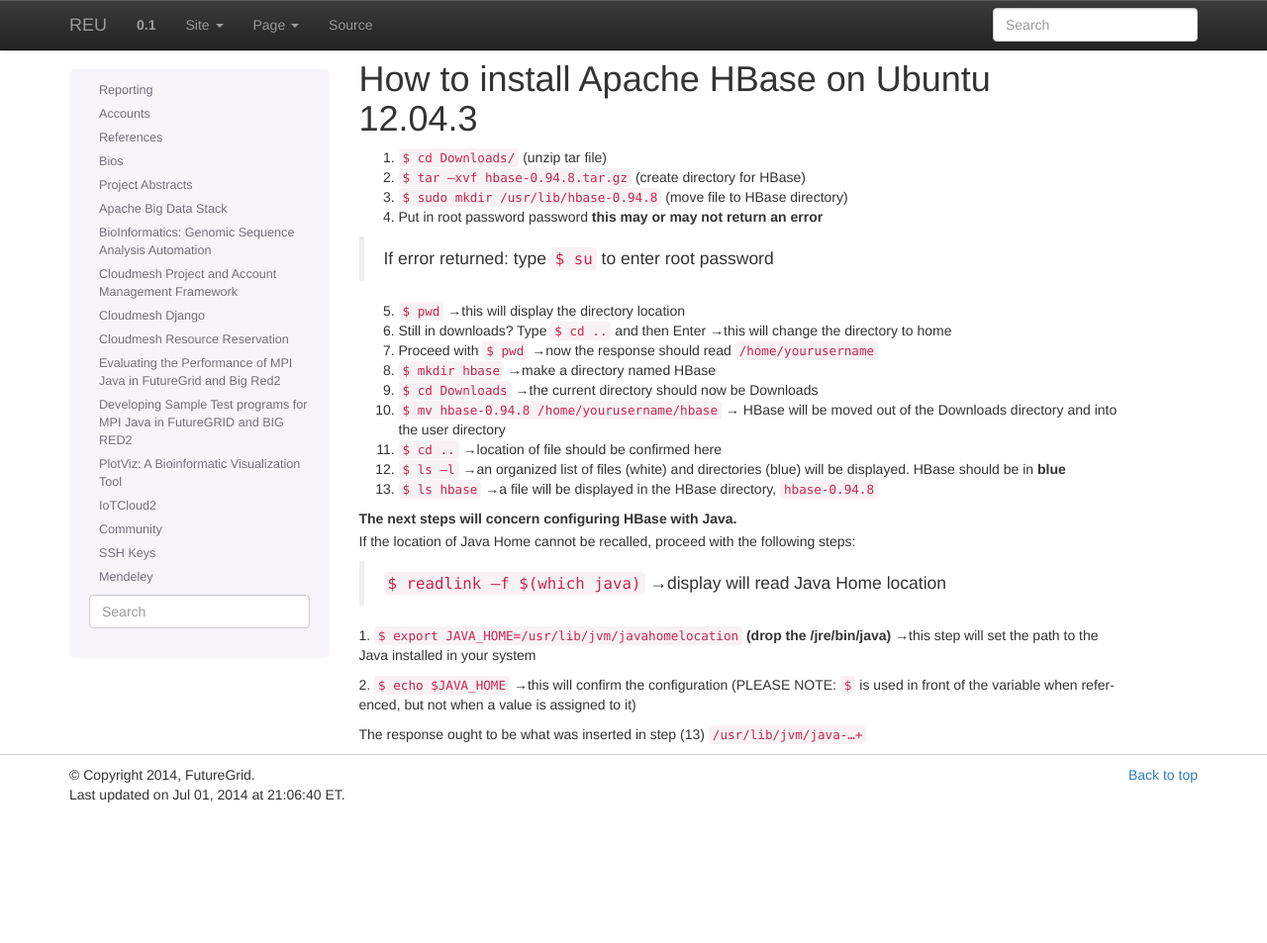
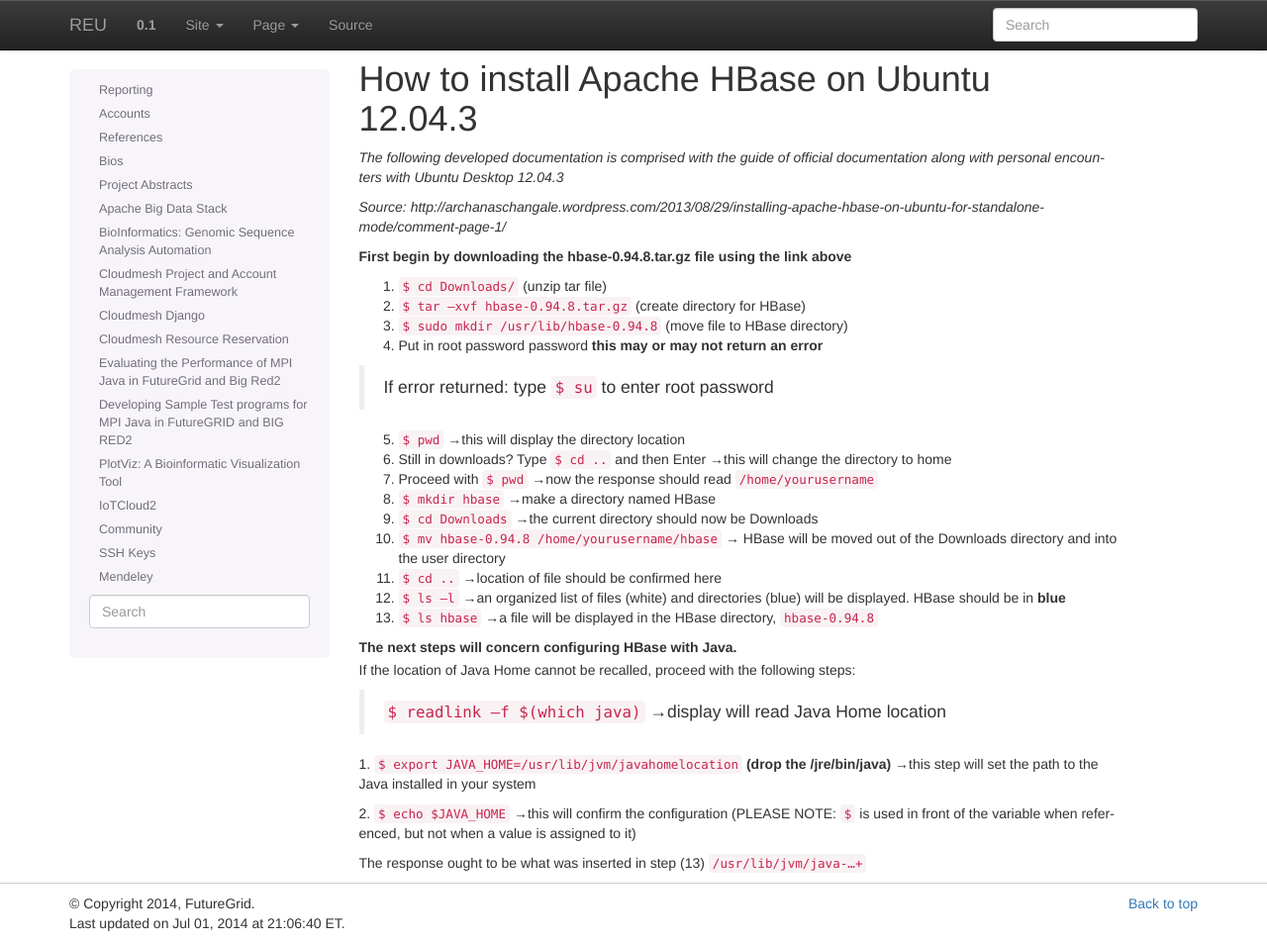
Before and after one commit to cloudmesh-project/reu-2014, a Sphinx documentation site: the page built from doc/source/HBaseGuide.rst, in a window 1280 px wide and 953 px high. Shown: the whole window at 99% size. Built offline with Sphinx 7.4.7, drawn with Linux system fonts in a browser that asks for light colours.

Commit message:
Inserted source link

```diff
--- a/doc/source/HBaseGuide.rst
+++ b/doc/source/HBaseGuide.rst
@@ -1,5 +1,12 @@
 How to install Apache HBase on Ubuntu 12.04.3
 -----------------------------------------------------------
+*The following developed documentation is comprised with the guide
+of official documentation along with personal encounters with Ubuntu Desktop 12.04.3*
+
+*Source: http://archanaschangale.wordpress.com/2013/08/29/installing-apache-hbase-on-ubuntu-for-standalone-mode/comment-page-1/*
+
+**First begin by downloading the hbase-0.94.8.tar.gz file using the link above**
+
 1.	``$ cd Downloads/`` (unzip tar file)
 2.	``$ tar –xvf hbase-0.94.8.tar.gz`` (create directory for HBase)
 3.	``$ sudo mkdir /usr/lib/hbase-0.94.8`` (move file to HBase directory)
```
